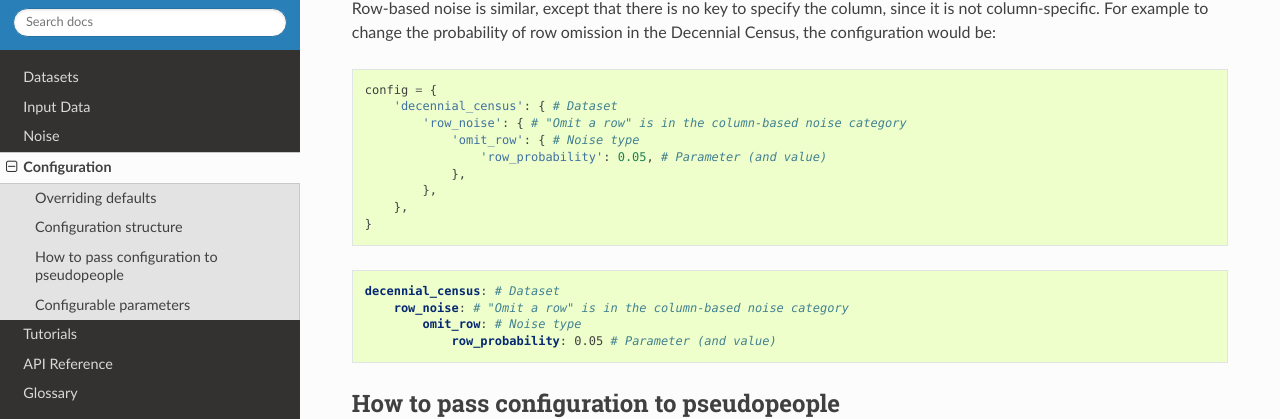
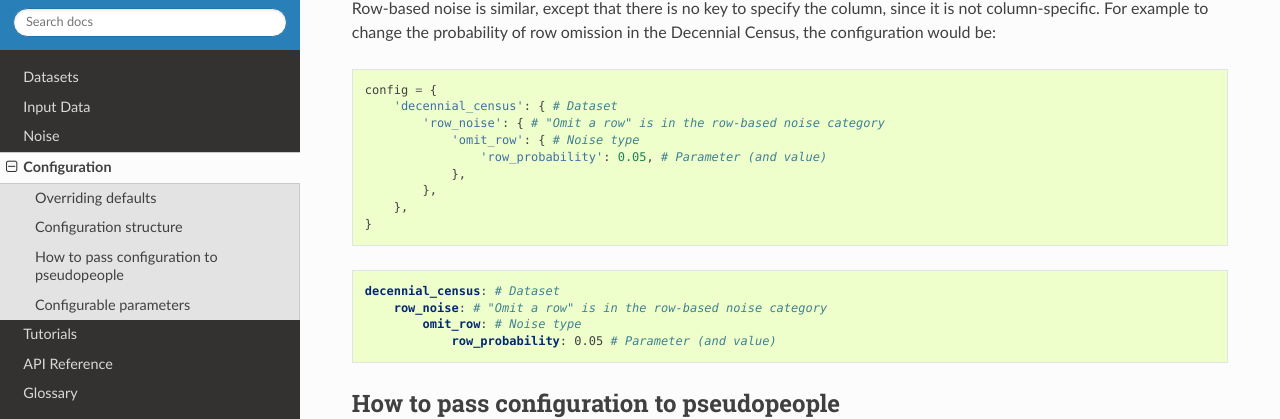
Before and after one commit to ihmeuw/pseudopeople, a Sphinx documentation site: the page built from docs/source/configuration/index.rst, in a window 1280 px wide and 900 px high, scrolled down 1053 px. Shown: the part 144-563 px from the top of the window. Built offline with Sphinx 7.4.7 and the Read the Docs theme 2.0.0, drawn with Linux system fonts in a browser that asks for light colours.

Commit message:
Fix a typo

```diff
--- a/docs/source/configuration/index.rst
+++ b/docs/source/configuration/index.rst
@@ -67,7 +67,7 @@
 
     config = {
         'decennial_census': { # Dataset
-            'row_noise': { # "Omit a row" is in the column-based noise category
+            'row_noise': { # "Omit a row" is in the row-based noise category
                 'omit_row': { # Noise type
                     'row_probability': 0.05, # Parameter (and value)
                 },
@@ -78,7 +78,7 @@
 .. code-block:: yaml
 
     decennial_census: # Dataset
-        row_noise: # "Omit a row" is in the column-based noise category
+        row_noise: # "Omit a row" is in the row-based noise category
             omit_row: # Noise type
                 row_probability: 0.05 # Parameter (and value)
 
```
